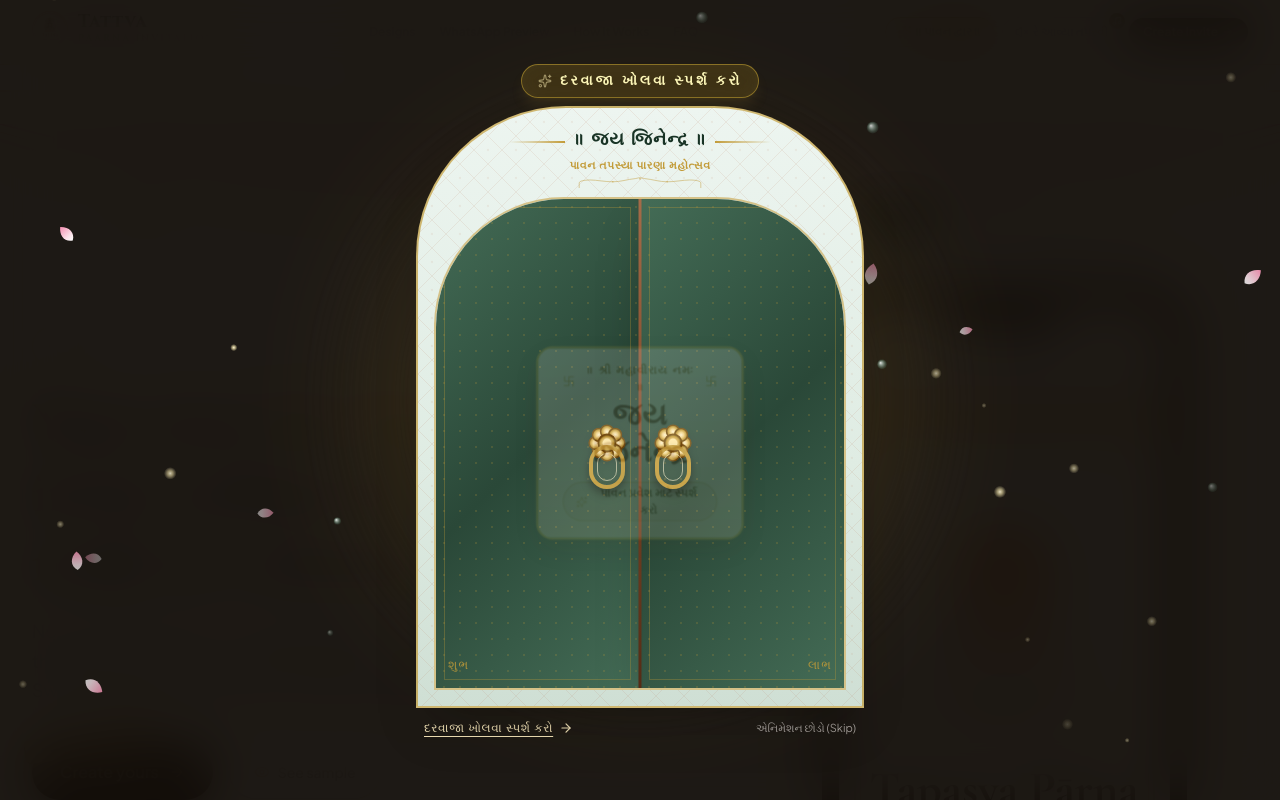
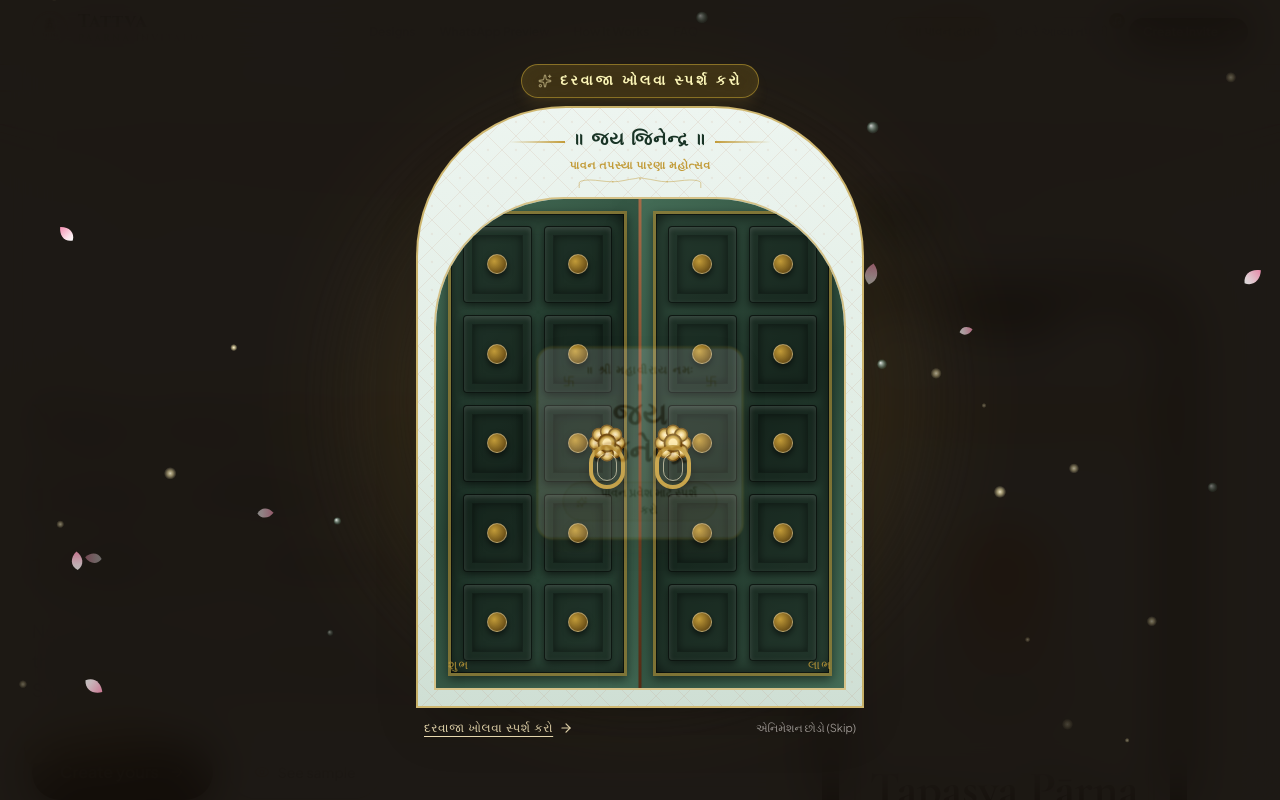
Before and after one commit to vanshdmclass25-alt/Jain-Invitation, a React (Vite) app: page / in a window 1280 px wide. Both pictures are taken after a click on the button "Experience Bhagwan Mahavir Swami Darshan & Sacred Doors". Shown: the top 800 px of the page. Built offline with nearby package versions, Linux system fonts and the light colour scheme; a web font is replaced by a local one.

Commit message:
feat(door): make enter button interactive
Convert the static enter indicator into a functional button to trigger the door opening animation.

```diff
--- a/src/components/DoorReveal.tsx
+++ b/src/components/DoorReveal.tsx
@@ -151,19 +151,24 @@ export const DoorReveal: React.FC<DoorRevealProps> = ({
                 </span>
               </motion.div>
             ) : textPhase === 'enter' ? (
-              <motion.div
+              <motion.button
                 key="enter"
                 initial={{ opacity: 0, y: -10 }}
                 animate={{ opacity: 1, y: 0 }}
                 exit={{ opacity: 0, y: 10 }}
                 transition={{ duration: 0.5 }}
-                className="flex items-center gap-2 px-4 py-1.5 rounded-full bg-[#D4AF37]/20 border border-[#D4AF37]/50 backdrop-blur-md shadow-lg shadow-[#D4AF37]/10"
+                onClick={(e) => {
+                  e.stopPropagation();
+                  handleOpenDoors();
+                }}
+                disabled={isOpening}
+                className="flex items-center gap-2 px-4 py-1.5 rounded-full bg-[#D4AF37]/20 border border-[#D4AF37]/50 backdrop-blur-md shadow-lg shadow-[#D4AF37]/10 cursor-pointer hover:bg-[#D4AF37]/30 transition-colors"
               >
                 <Sparkles className="w-3.5 h-3.5 text-[#F3E5AB] animate-pulse" />
                 <span className="font-cinzel text-xs sm:text-sm text-[#FBF5B7] tracking-[0.2em] font-semibold uppercase">
                   {t.doorTapToEnter}
                 </span>
-              </motion.div>
+              </motion.button>
             ) : (
               <motion.div
                 key="darshan"
@@ -369,20 +374,34 @@ export const DoorReveal: React.FC<DoorRevealProps> = ({
                 }}
                 className="w-1/2 h-full border-r relative flex flex-col justify-between shadow-2xl backface-hidden z-20 overflow-hidden"
               >
-                {/* Door Sandstone Plaster Texture */}
+                {/* Premium Temple Door Architectural Carving */}
                 <div
-                  className="absolute inset-0 opacity-20 pointer-events-none"
-                  style={{
-                    backgroundImage: `radial-gradient(circle at 50% 50%, ${template?.colors.accentGold} 1px, transparent 1px)`,
-                    backgroundSize: '16px 16px',
-                  }}
+                  className="absolute inset-2.5 sm:inset-3 border-[3px] shadow-[inset_0_0_20px_rgba(0,0,0,0.8),0_4px_10px_rgba(0,0,0,0.5)] pointer-events-none flex flex-col p-2.5 sm:p-3 z-0"
+                  style={{ borderColor: `${template?.colors.doorTrimGold}90`, backgroundColor: 'rgba(0,0,0,0.25)' }}
+                >
+                  {/* Outer Bevel Frame */}
+                  <div className="absolute inset-0 border border-[#00000080]" />
+
+                  {/* Grid of Deep Carved Panels */}
+                  <div className="w-full h-full grid grid-cols-2 grid-rows-5 gap-2.5 sm:gap-3">
+                    {Array.from({ length: 10 }).map((_, i) => (
+                      <div
+                        key={`l-panel-${i}`}
+                        className="rounded-sm shadow-[inset_0_2px_5px_rgba(255,255,255,0.15),0_3px_8px_rgba(0,0,0,0.6)] border border-[#00000080] flex items-center justify-center relative overflow-hidden"
+                        style={{ backgroundColor: 'rgba(0,0,0,0.3)' }}
+                      >
+                        {/* Inner Recessed Bevel */}
+                        <div className="absolute inset-1.5 sm:inset-2 border border-[#00000040] shadow-[inset_0_0_8px_rgba(0,0,0,0.5)]" />
+
+                        {/* Raised Brass Floral Stud */}
+                        <div
+                          className="w-4 h-4 sm:w-5 sm:h-5 rounded-full shadow-[0_3px_6px_rgba(0,0,0,0.6)] z-10 border border-[#FFF3CF]/40"
+                          style={{ background: `radial-gradient(circle at 35% 35%, ${template?.colors.doorTrimGold}, #4A330B)` }}
                         />
-
-                {/* Subtle Inner Border Frame */}
-                <div
-                  className="absolute inset-2 border pointer-events-none"
-                  style={{ borderColor: `${template?.colors.doorTrimGold}50` }}
-                />
+                      </div>
+                    ))}
+                  </div>
+                </div>
 
                 {/* ORNATE GOLD FLOWER RING KNOCKER */}
                 <div className="absolute top-1/2 right-2.5 -translate-y-1/2 flex flex-col items-center select-none">
@@ -446,20 +465,34 @@ export const DoorReveal: React.FC<DoorRevealProps> = ({
                 }}
                 className="w-1/2 h-full border-l relative flex flex-col justify-between shadow-2xl backface-hidden z-20 overflow-hidden"
               >
-                {/* Door Texture */}
+                {/* Premium Temple Door Architectural Carving */}
                 <div
-                  className="absolute inset-0 opacity-20 pointer-events-none"
-                  style={{
-                    backgroundImage: `radial-gradient(circle at 50% 50%, ${template?.colors.accentGold} 1px, transparent 1px)`,
-                    backgroundSize: '16px 16px',
-                  }}
+                  className="absolute inset-2.5 sm:inset-3 border-[3px] shadow-[inset_0_0_20px_rgba(0,0,0,0.8),0_4px_10px_rgba(0,0,0,0.5)] pointer-events-none flex flex-col p-2.5 sm:p-3 z-0"
+                  style={{ borderColor: `${template?.colors.doorTrimGold}90`, backgroundColor: 'rgba(0,0,0,0.25)' }}
+                >
+                  {/* Outer Bevel Frame */}
+                  <div className="absolute inset-0 border border-[#00000080]" />
+
+                  {/* Grid of Deep Carved Panels */}
+                  <div className="w-full h-full grid grid-cols-2 grid-rows-5 gap-2.5 sm:gap-3">
+                    {Array.from({ length: 10 }).map((_, i) => (
+                      <div
+                        key={`r-panel-${i}`}
+                        className="rounded-sm shadow-[inset_0_2px_5px_rgba(255,255,255,0.15),0_3px_8px_rgba(0,0,0,0.6)] border border-[#00000080] flex items-center justify-center relative overflow-hidden"
+                        style={{ backgroundColor: 'rgba(0,0,0,0.3)' }}
+                      >
+                        {/* Inner Recessed Bevel */}
+                        <div className="absolute inset-1.5 sm:inset-2 border border-[#00000040] shadow-[inset_0_0_8px_rgba(0,0,0,0.5)]" />
+
+                        {/* Raised Brass Floral Stud */}
+                        <div
+                          className="w-4 h-4 sm:w-5 sm:h-5 rounded-full shadow-[0_3px_6px_rgba(0,0,0,0.6)] z-10 border border-[#FFF3CF]/40"
+                          style={{ background: `radial-gradient(circle at 35% 35%, ${template?.colors.doorTrimGold}, #4A330B)` }}
                         />
-
-                {/* Subtle Inner Border Frame */}
-                <div
-                  className="absolute inset-2 border pointer-events-none"
-                  style={{ borderColor: `${template?.colors.doorTrimGold}50` }}
-                />
+                      </div>
+                    ))}
+                  </div>
+                </div>
 
                 {/* ORNATE GOLD FLOWER RING KNOCKER */}
                 <div className="absolute top-1/2 left-2.5 -translate-y-1/2 flex flex-col items-center select-none">
@@ -514,13 +547,18 @@ export const DoorReveal: React.FC<DoorRevealProps> = ({
 
               {/* Vertical Door Seam Shadow Line (Reference 3) */}
               <div
-                className={`absolute top-0 bottom-0 left-1/2 -translate-x-1/2 w-[3px] bg-gradient-to-b from-[#A56B48] via-[#7D4829] to-[#542B15] pointer-events-none transition-opacity duration-300 z-30 shadow-xs ${
+                className={`absolute top-0 bottom-0 left-1/2 w-[3px] bg-gradient-to-b from-[#A56B48] via-[#7D4829] to-[#542B15] pointer-events-none transition-opacity duration-300 z-30 shadow-xs ${
                   isOpening ? 'opacity-0' : 'opacity-100'
                 }`}
+                style={{ transform: 'translateX(-50%) translateZ(40px)' }}
               />
 
               {/* SACRED JAI JINENDRA ENTRANCE BUTTON & CEREMONIAL SEAL */}
               {!isOpening && !doorsFullyOpen && (
+                <div
+                  className="absolute top-1/2 left-1/2 z-40 flex flex-col items-center justify-center pointer-events-none"
+                  style={{ transform: 'translate(-50%, -50%) translateZ(80px)' }}
+                >
                   <motion.div
                     initial={{ opacity: 0, scale: 0.85 }}
                     animate={{
@@ -528,7 +566,7 @@ export const DoorReveal: React.FC<DoorRevealProps> = ({
                       scale: [1, 1.03, 1],
                     }}
                     transition={{ duration: 2.2, repeat: Infinity, ease: 'easeInOut' }}
-                  className="absolute top-1/2 left-1/2 -translate-x-1/2 -translate-y-1/2 z-40 flex flex-col items-center select-none"
+                    className="flex flex-col items-center select-none pointer-events-auto"
                     onClick={(e) => {
                       e.stopPropagation();
                       handleOpenDoors();
@@ -573,6 +611,7 @@ export const DoorReveal: React.FC<DoorRevealProps> = ({
                     </button>
                   </div>
                 </motion.div>
+                </div>
               )}
             </div>
           </div>
```
Lines whose indentation alone changed are shown as unchanged.
